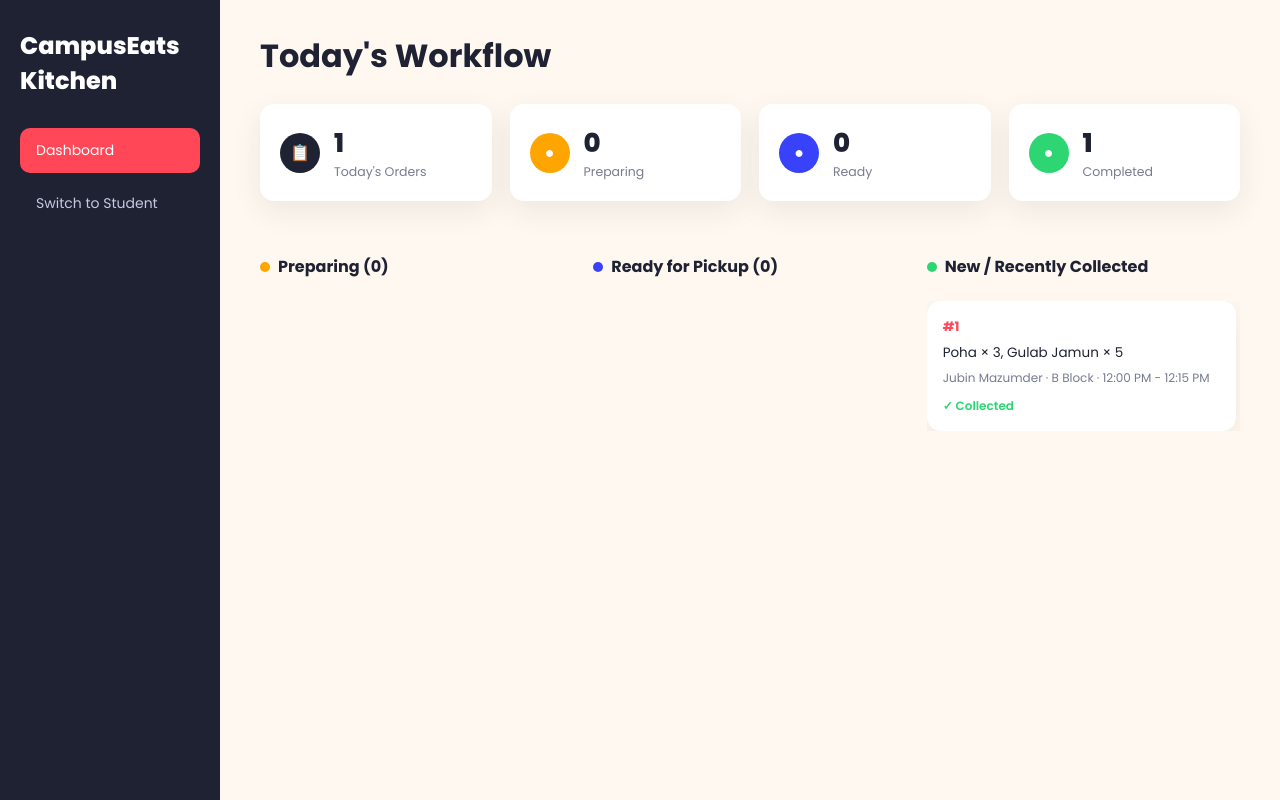
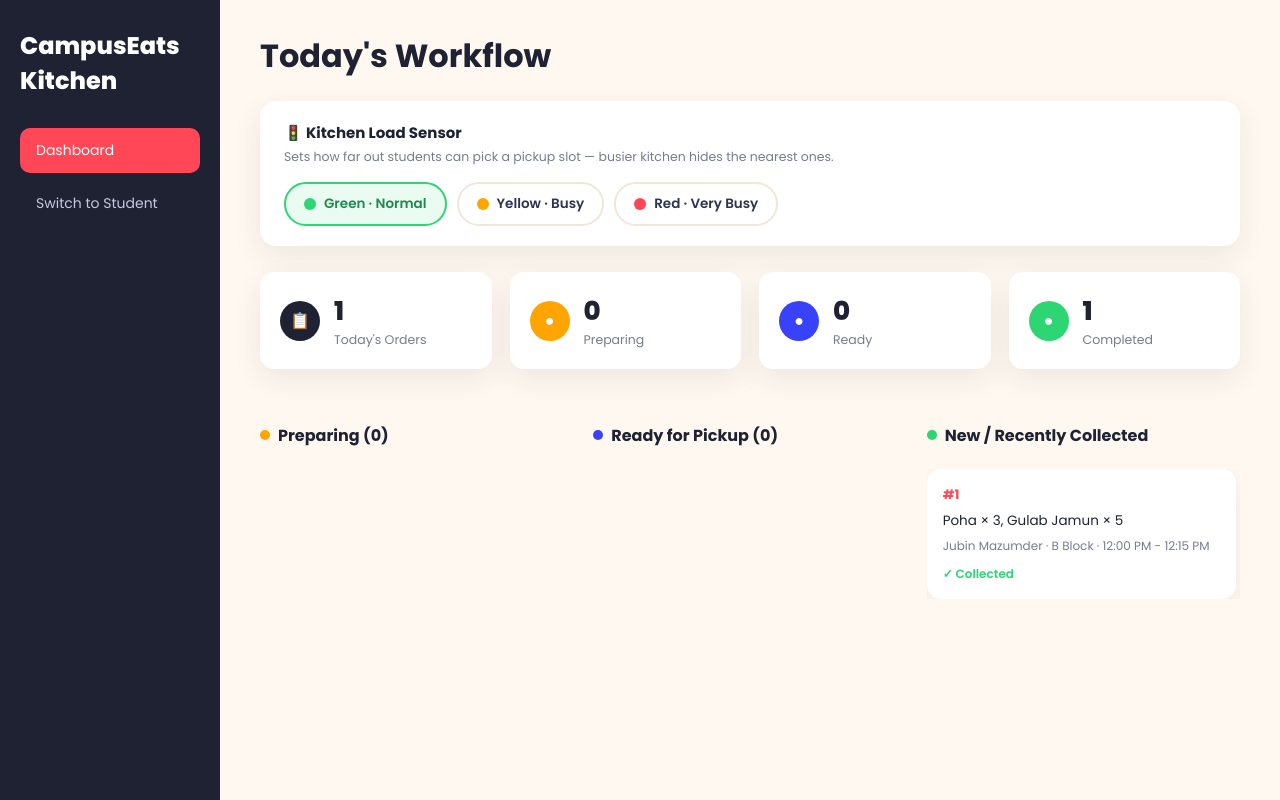
Before and after one commit to varalamedhansh-sys/Gradient-Rush, a Flask app: page /staff in a window 1280 px wide. Run offline with Flask 3, Linux system fonts and the light colour scheme; data comes from the database, SQL or seed files in the repository; some libraries are stand-ins or nearby versions.

Commit message:
Initialize database settings table

```diff
--- a/app.py
+++ b/app.py
@@ -8,7 +8,43 @@ app = Flask(__name__)
 app.secret_key = "campuseats-hackathon-secret-key"  # change this in production
 
 DB_NAME = "canteen.db"
+def init_db():
+    conn = sqlite3.connect(DB_NAME)
+    cursor = conn.cursor()
+    cursor.execute('''
+        CREATE TABLE IF NOT EXISTS settings (
+            key TEXT PRIMARY KEY,
+            value TEXT
+        )
+    ''')
+    cursor.execute('''
+        INSERT OR IGNORE INTO settings (key, value)
+        VALUES ('kitchen_load', 'Normal')
+    ''')
+    conn.commit()
+    conn.close()
+
+init_db()
 HOSTEL_BLOCKS = ["A Block", "B Block", "C Block", "D Block", "PG Block"]
+
+# All possible pickup slots, ordered from soonest to farthest out.
+ALL_TIME_SLOTS = [
+    "10:00 AM - 10:15 AM",
+    "10:15 AM - 10:30 AM",
+    "12:00 PM - 12:15 PM",
+    "12:15 PM - 12:30 PM",
+    "12:30 PM - 12:45 PM",
+    "01:00 PM - 01:15 PM",
+]
+
+# Kitchen load set by staff: how many of the *soonest* slots get hidden from
+# students. Busier kitchen -> nearest slots disappear -> everyone gets pushed
+# further out so the kitchen isn't promising pickup times it can't hit.
+KITCHEN_LOAD_LEVELS = {
+    "Green": {"label": "Normal", "hide_nearest": 0},
+    "Yellow": {"label": "Busy", "hide_nearest": 2},
+    "Red": {"label": "Very Busy", "hide_nearest": 4},
+}
 
 # Expanded menu with categories so the grid has enough items to scroll,
 # and a filter bar actually has something to filter.
@@ -81,6 +117,17 @@ def init_db():
         )
     ''')
 
+    # Simple shared key/value store -- used for the staff-controlled kitchen
+    # load sensor, so every student sees the same live value (this can't live
+    # in a Flask session since that's per-browser, not shared).
+    cursor.execute('''
+        CREATE TABLE IF NOT EXISTS settings (
+            key TEXT PRIMARY KEY,
+            value TEXT NOT NULL
+        )
+    ''')
+    cursor.execute("INSERT OR IGNORE INTO settings (key, value) VALUES ('kitchen_load', 'Green')")
+
     cursor.execute('SELECT COUNT(*) FROM menu_items')
     if cursor.fetchone()[0] == 0:
         cursor.executemany(
@@ -90,6 +137,21 @@ def init_db():
 
     conn.commit()
     conn.close()
+
+
+def get_kitchen_load():
+    conn = get_db()
+    row = conn.execute("SELECT value FROM settings WHERE key = 'kitchen_load'").fetchone()
+    conn.close()
+    load = row['value'] if row else 'Green'
+    return load if load in KITCHEN_LOAD_LEVELS else 'Green'
+
+
+def get_available_slots(load):
+    hide = KITCHEN_LOAD_LEVELS[load]['hide_nearest']
+    remaining = ALL_TIME_SLOTS[hide:]
+    # Always leave at least the last 2 slots so ordering is never fully blocked.
+    return remaining if remaining else ALL_TIME_SLOTS[-2:]
 
 
 def ensure_profile():
@@ -110,14 +172,8 @@ def student_view():
     ).fetchall()
     conn.close()
 
-    time_slots = [
-        "10:00 AM - 10:15 AM",
-        "10:15 AM - 10:30 AM",
-        "12:00 PM - 12:15 PM",
-        "12:15 PM - 12:30 PM",
-        "12:30 PM - 12:45 PM",
-        "01:00 PM - 01:15 PM",
-    ]
+    kitchen_load = get_kitchen_load()
+    time_slots = get_available_slots(kitchen_load)
     categories = sorted({item['category'] for item in items})
 
     profile = {"name": session['student_name'], "hostel": session['hostel_block']}
@@ -130,6 +186,8 @@ def student_view():
         profile=profile,
         hostel_blocks=HOSTEL_BLOCKS,
         items_json=json.dumps({i['name']: i['price'] for i in items}),
+        kitchen_load=kitchen_load,
+        kitchen_load_label=KITCHEN_LOAD_LEVELS[kitchen_load]['label'],
     )
 
 
@@ -241,6 +299,8 @@ def staff_view():
         prep=prep_count,
         ready=ready_count,
         comp=comp_count,
+        kitchen_load=get_kitchen_load(),
+        load_levels=KITCHEN_LOAD_LEVELS,
     )
 
 
@@ -254,6 +314,28 @@ def update_status(order_id):
     return redirect(url_for('staff_view'))
 
 
+@app.route('/staff/set_load', methods=['POST'])
+def set_kitchen_load():
+    load = request.form.get('load')
+    if load in KITCHEN_LOAD_LEVELS:
+        conn = get_db()
+        conn.execute("UPDATE settings SET value = ? WHERE key = 'kitchen_load'", (load,))
+        conn.commit()
+        conn.close()
+    return redirect(url_for('staff_view'))
+
+
+@app.route('/api/kitchen_load')
+def api_kitchen_load():
+    """Lets the student page poll for load changes without a full reload."""
+    load = get_kitchen_load()
+    return jsonify({
+        "load": load,
+        "label": KITCHEN_LOAD_LEVELS[load]['label'],
+        "slots": get_available_slots(load),
+    })
+
+
 if __name__ == '__main__':
     init_db()
     app.run(debug=True)
--- a/static/style.css
+++ b/static/style.css
@@ -341,3 +341,31 @@ select.slot-select option { color: #1e2233; }
 .dot.amber { background: var(--amber); }
 .dot.blue { background: var(--blue); }
 .dot.green { background: var(--green); }
+
+/* ---------- Kitchen load sensor ---------- */
+.load-panel {
+  background: #fff; border-radius: 16px; padding: 20px 24px; box-shadow: var(--shadow);
+  margin-bottom: 26px; display: flex; align-items: center; justify-content: space-between; flex-wrap: wrap; gap: 16px;
+}
+.load-panel .load-title { font-weight: 700; font-size: 15px; margin-bottom: 4px; }
+.load-panel .load-sub { font-size: 12.5px; color: var(--muted); }
+.load-buttons { display: flex; gap: 10px; }
+.load-btn {
+  display: flex; align-items: center; gap: 8px; padding: 10px 18px; border-radius: 999px;
+  border: 2px solid var(--line); background: #fff; font-weight: 600; font-size: 13.5px; color: var(--ink-soft);
+  transition: all 0.15s;
+}
+.load-btn .dot { width: 12px; height: 12px; }
+.load-btn.active-green { border-color: var(--green); background: #eafbf1; color: #1c8a4d; }
+.load-btn.active-yellow { border-color: var(--amber); background: #fff8ea; color: #a8670a; }
+.load-btn.active-red { border-color: var(--coral); background: #ffefec; color: var(--coral-dark); }
+
+/* Student-facing kitchen load banner */
+.kitchen-banner {
+  display: flex; align-items: center; gap: 10px; padding: 12px 18px; border-radius: 12px;
+  font-size: 13.5px; font-weight: 600; margin-bottom: 18px; border: 1px solid var(--line); background: #fff;
+}
+.kitchen-banner .dot { width: 11px; height: 11px; }
+.kitchen-banner.Green { border-color: var(--green); color: #1c8a4d; background: #eafbf1; }
+.kitchen-banner.Yellow { border-color: var(--amber); color: #a8670a; background: #fff8ea; }
+.kitchen-banner.Red { border-color: var(--coral); color: var(--coral-dark); background: #ffefec; }
--- a/templates/staff.html
+++ b/templates/staff.html
@@ -17,6 +17,33 @@
 
   <main class="staff-main">
     <h1>Today's Workflow</h1>
+
+    <div class="load-panel">
+      <div>
+        <div class="load-title">🚦 Kitchen Load Sensor</div>
+        <div class="load-sub">Sets how far out students can pick a pickup slot — busier kitchen hides the nearest ones.</div>
+      </div>
+      <div class="load-buttons">
+        <form method="POST" action="{{ url_for('set_kitchen_load') }}">
+          <input type="hidden" name="load" value="Green">
+          <button type="submit" class="load-btn {{ 'active-green' if kitchen_load == 'Green' else '' }}">
+            <span class="dot green"></span> Green &middot; Normal
+          </button>
+        </form>
+        <form method="POST" action="{{ url_for('set_kitchen_load') }}">
+          <input type="hidden" name="load" value="Yellow">
+          <button type="submit" class="load-btn {{ 'active-yellow' if kitchen_load == 'Yellow' else '' }}">
+            <span class="dot amber"></span> Yellow &middot; Busy
+          </button>
+        </form>
+        <form method="POST" action="{{ url_for('set_kitchen_load') }}">
+          <input type="hidden" name="load" value="Red">
+          <button type="submit" class="load-btn {{ 'active-red' if kitchen_load == 'Red' else '' }}">
+            <span class="dot" style="background:var(--coral);"></span> Red &middot; Very Busy
+          </button>
+        </form>
+      </div>
+    </div>
 
     <div class="stat-row">
       <div class="stat-card">
```
Also changed, not shown: templates/index.html (+28 -0 lines).
